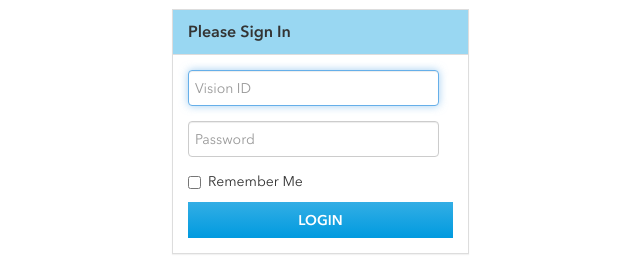
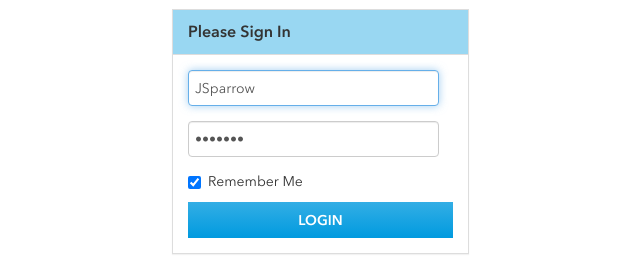
Before and after one commit to JCrafty/cghackathon, a website: page pages/login.html in a window 1280 px wide. Shown: the part 132-388 px from the top of the page, 314-954 px from the left. Drawn offline with Linux system fonts and the light colour scheme.

Commit message:
Added default login

```diff
--- a/pages/login.html
+++ b/pages/login.html
@@ -50,14 +50,14 @@
                         <form role="form">
                             <fieldset>
                                 <div class="form-group">
-                                    <input class="form-control" placeholder="Vision ID" name="email" type="email" autofocus>
+                                    <input class="form-control" placeholder="Vision ID" name="email" type="email" value="JSparrow" autofocus>
                                 </div>
                                 <div class="form-group">
-                                    <input class="form-control" placeholder="Password" name="password" type="password" value="">
+                                    <input class="form-control" placeholder="Password" name="password" type="password" value="*******">
                                 </div>
                                 <div class="checkbox">
                                     <label>
-                                        <input name="remember" type="checkbox" value="Remember Me">Remember Me
+                                        <input name="remember" checked type="checkbox" value="Remember Me">Remember Me
                                     </label>
                                 </div>
                                 <!-- Change this to a button or input when using this as a form -->
```
